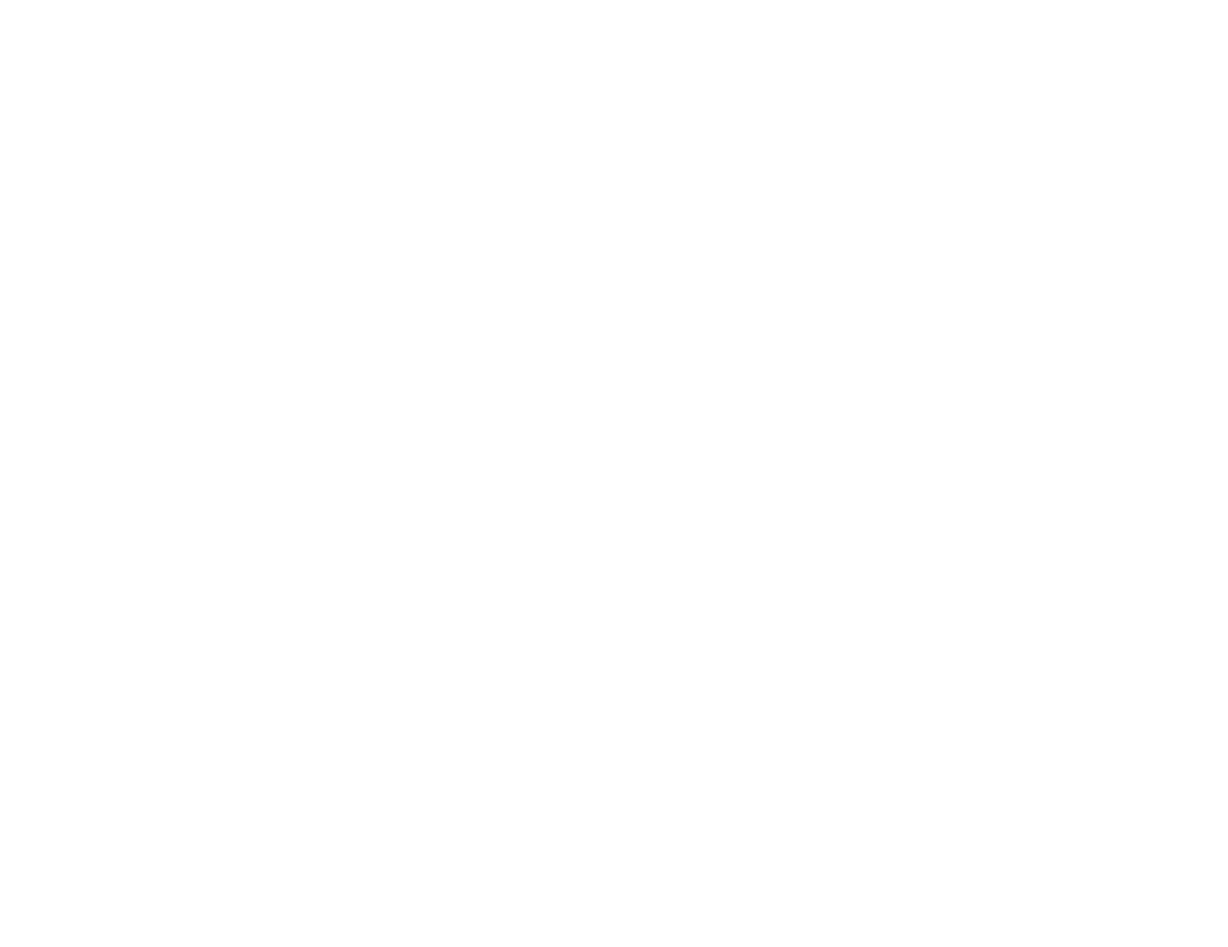
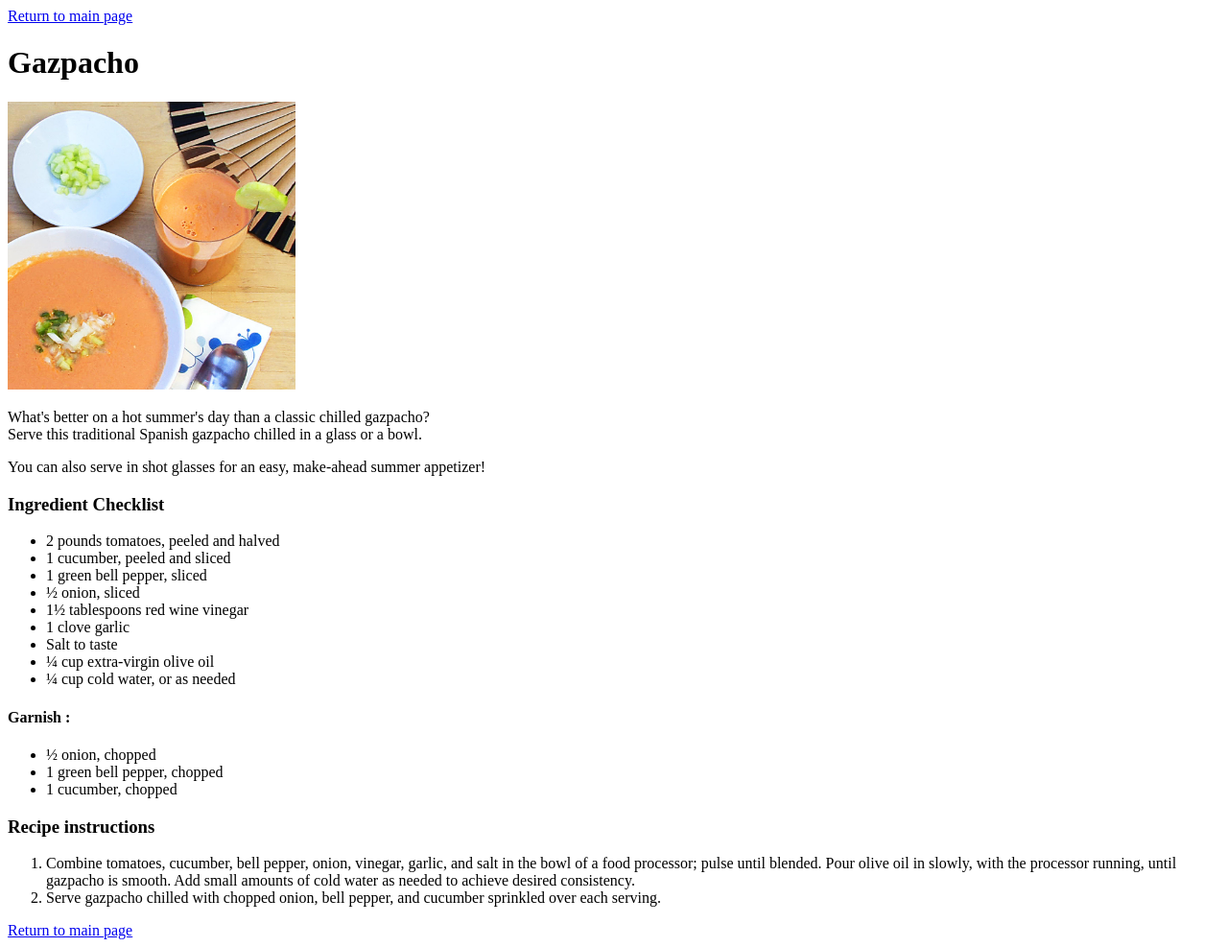
Before and after one commit to richintheflow/odin-recipes, a plain HTML site: page recipes/gazpacho.html in a window 1280 px wide. Shown: the whole page at 96% size. Before the commit the page ends 800 px from the top, so only its background shows below. Drawn offline with Linux system fonts and the light colour scheme.

Commit message:
Update gazpacho.html

```diff
--- a/recipes/gazpacho.html
+++ b/recipes/gazpacho.html
@@ -0,0 +1,46 @@
+<!DOCTYPE html>
+<html lang="en">
+  <head>
+    <meta charset="UTF-8">
+    <title>Gazpacho</title>
+  </head>
+
+  <body>
+    <!--up and down the page, a link to come back to the main page-->
+    <a href="../index.html">Return to main page</a>
+
+    <h1>Gazpacho</h1>
+    <img src="../images/gazpacho.jpg" alt="Gazpacho" width="300">
+        <p>What's better on a hot summer's day than a classic chilled gazpacho?
+            <br>Serve this traditional Spanish gazpacho chilled in a glass or a bowl.</p>
+
+        <p>You can also serve in shot glasses for an easy, make-ahead summer appetizer!</p>
+
+
+    <h3>Ingredient Checklist</h3>
+    <ul>
+        <li>2 pounds tomatoes, peeled and halved</li>
+        <li>1 cucumber, peeled and sliced</li>
+        <li>1 green bell pepper, sliced</li>
+        <li>½ onion, sliced</li>
+        <li>1½ tablespoons red wine vinegar</li>
+        <li>1 clove garlic</li>
+        <li>Salt to taste</li>
+        <li>¼ cup extra-virgin olive oil</li>
+        <li>¼ cup cold water, or as needed</li>
+    </ul>
+    <h4>Garnish :</h4>
+    <ul>
+        <li>½ onion, chopped</li>
+        <li>1 green bell pepper, chopped</li>
+        <li>1 cucumber, chopped</li>
+    </ul>
+
+    <h3>Recipe instructions</h3>
+    <ol>
+        <li>Combine tomatoes, cucumber, bell pepper, onion, vinegar, garlic, and salt in the bowl of a food processor; pulse until blended. Pour olive oil in slowly, with the processor running, until gazpacho is smooth. Add small amounts of cold water as needed to achieve desired consistency.</li>
+        <li>Serve gazpacho chilled with chopped onion, bell pepper, and cucumber sprinkled over each serving.</li>
+    </ol>
+    <a href="../index.html">Return to main page</a>
+  </body>
+</html>
```
Also changed, not shown: recipes/buckwheat_crepes.html (+2 -9 lines).
